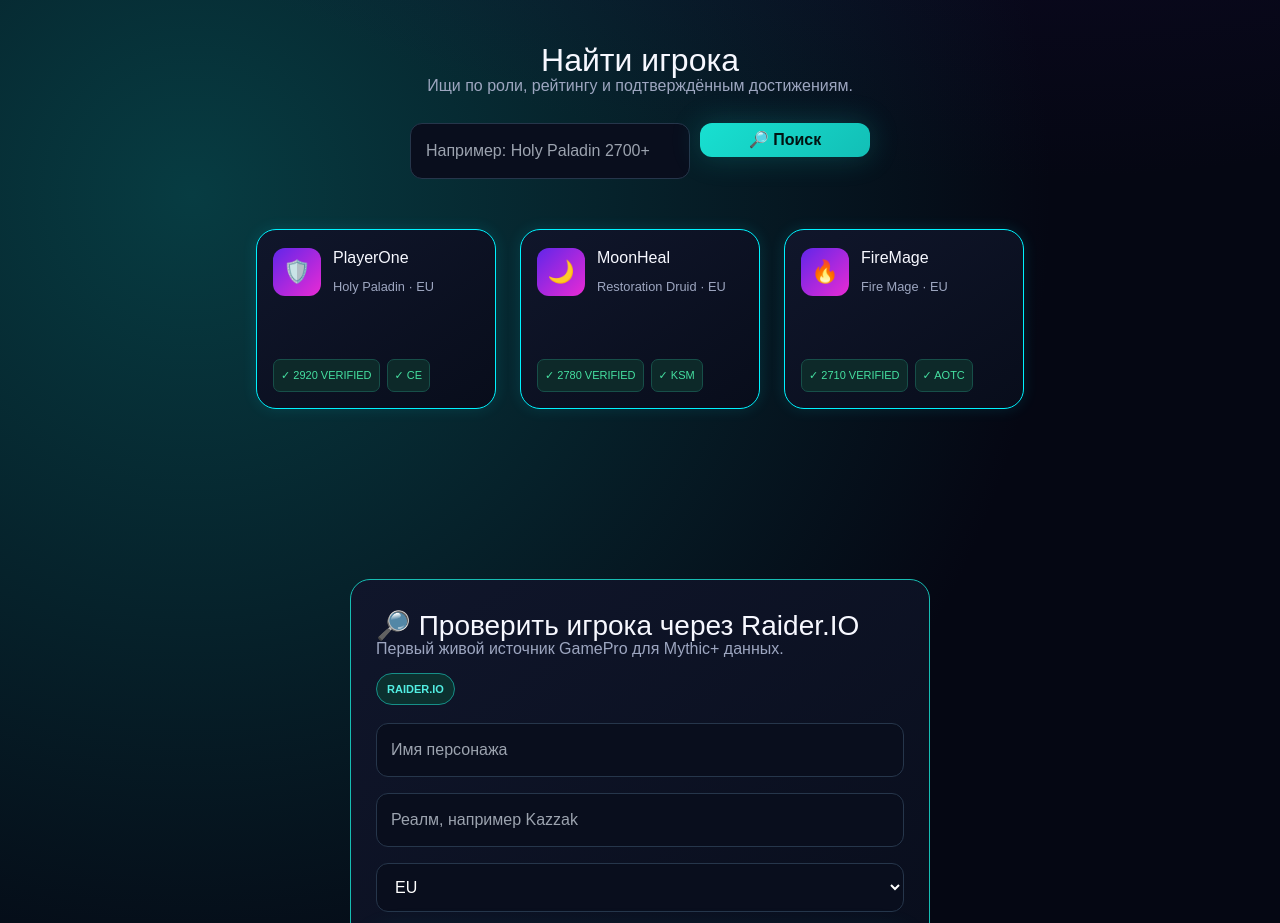
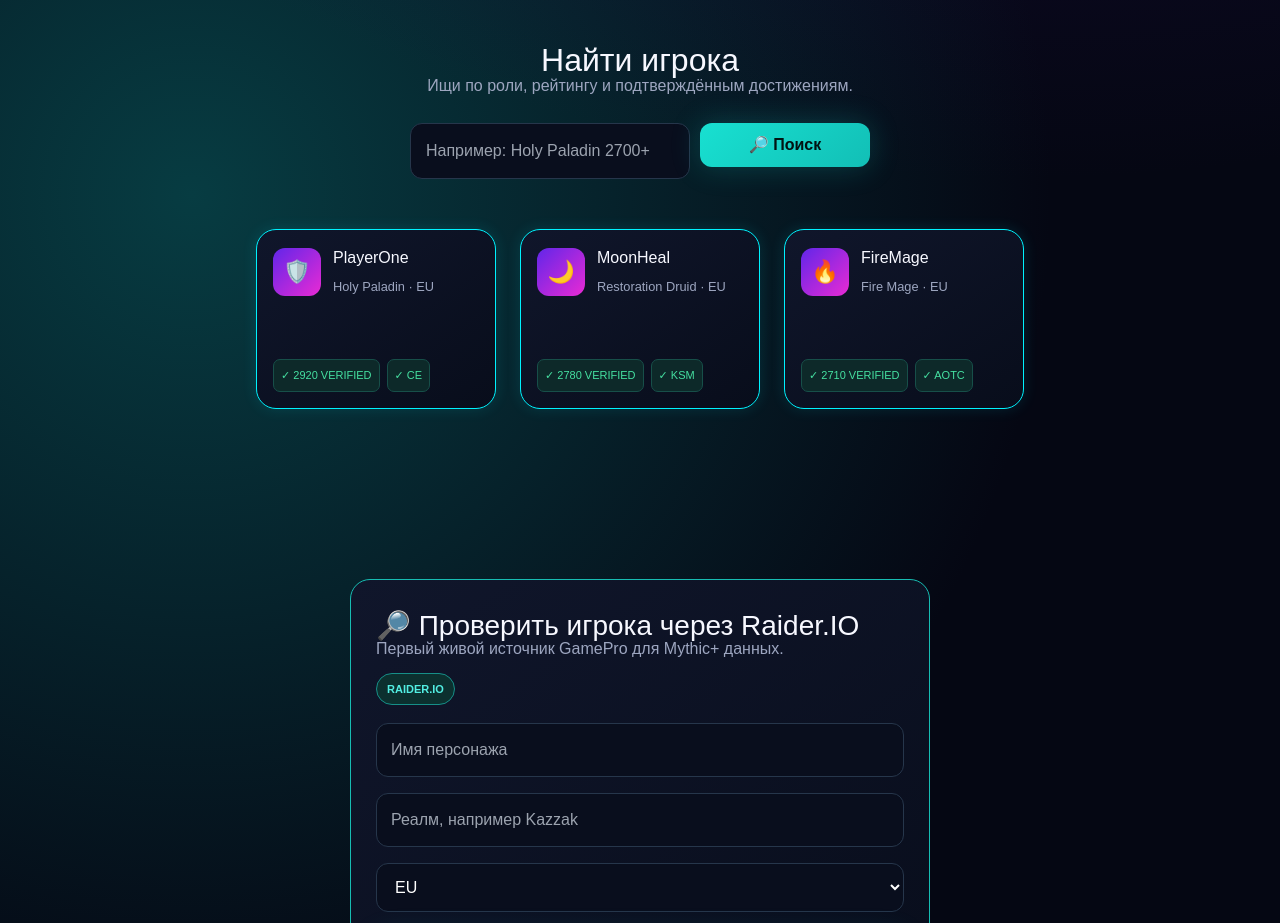
Before and after one commit to vesttrading/gamepro-market, a Next.js app: page / in a window 1280 px wide. Shown: the part 1560-2483 px from the top of the page. Built offline with nearby package versions, Linux system fonts and the light colour scheme; no server answers.

Commit message:
Increase button height in globals.css
Updated button dimensions to be taller and adjusted min/max heights.

```diff
--- a/app/globals.css
+++ b/app/globals.css
@@ -156,9 +156,9 @@ div[style*="justifyContent: \"space-between\""] {
 #players input[type="button"],
 #players input[type="submit"],
 #players [role="button"] {
-    height: 34px !important;         /* Делаем узкой по высоте */
-    min-height: 34px !important;
-    max-height: 34px !important;
+    height: 44px !important;         /* Делаем узкой по высоте */
+    min-height: 44px !important;
+    max-height: 44px !important;
 
     padding-left: 45px !important;   /* Расширяем по бокам */
     padding-right: 45px !important;
@@ -170,12 +170,6 @@ div[style*="justifyContent: \"space-between\""] {
     display: inline-flex !important;  /* Выравниваем текст и лупу внутри */
     align-items: center !important;
     justify-content: center !important;
-}
-
-/* На всякий случай сжимаем иконку и текст внутри, чтобы они не вылезали */
-#players button *,
-#players [role="button"] * {
-    line-height: 1 !important;
 }
 
 /* На всякий случай сжимаем иконку и текст внутри, чтобы они не вылезали */
```
